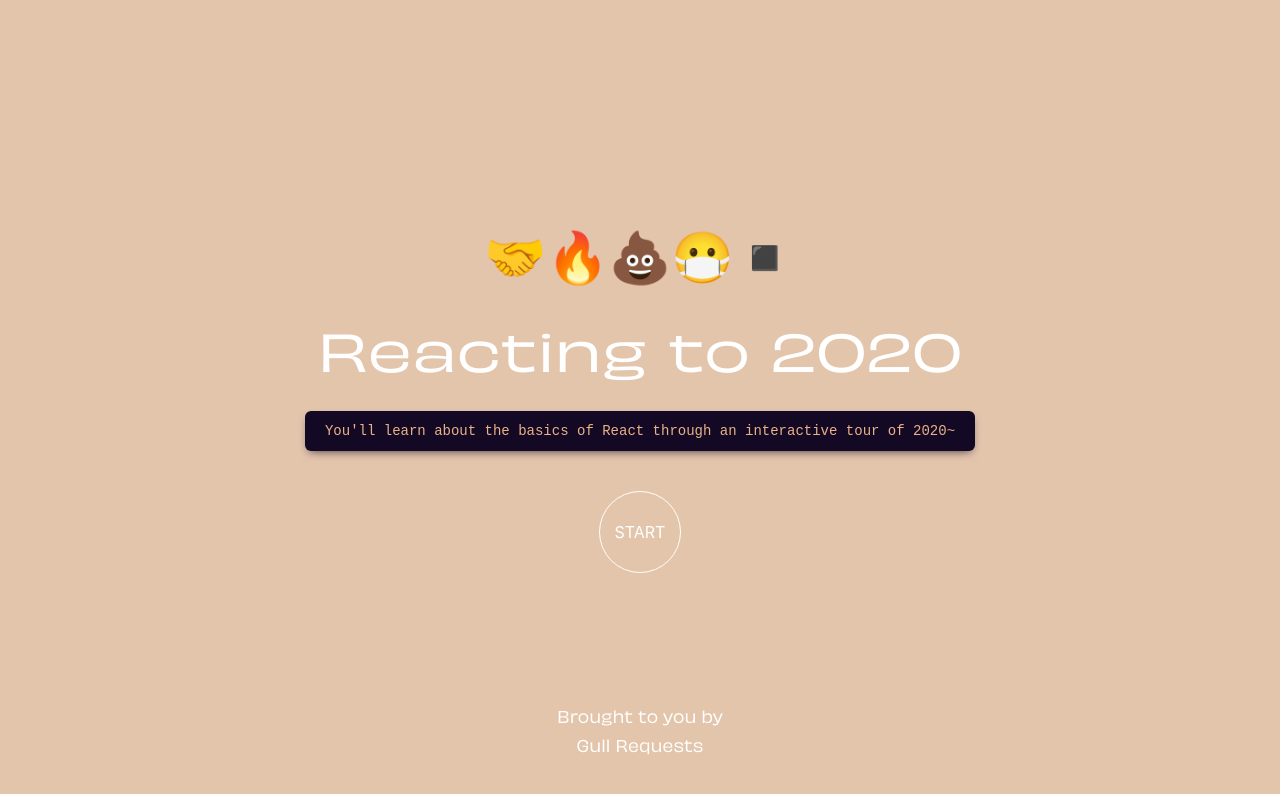
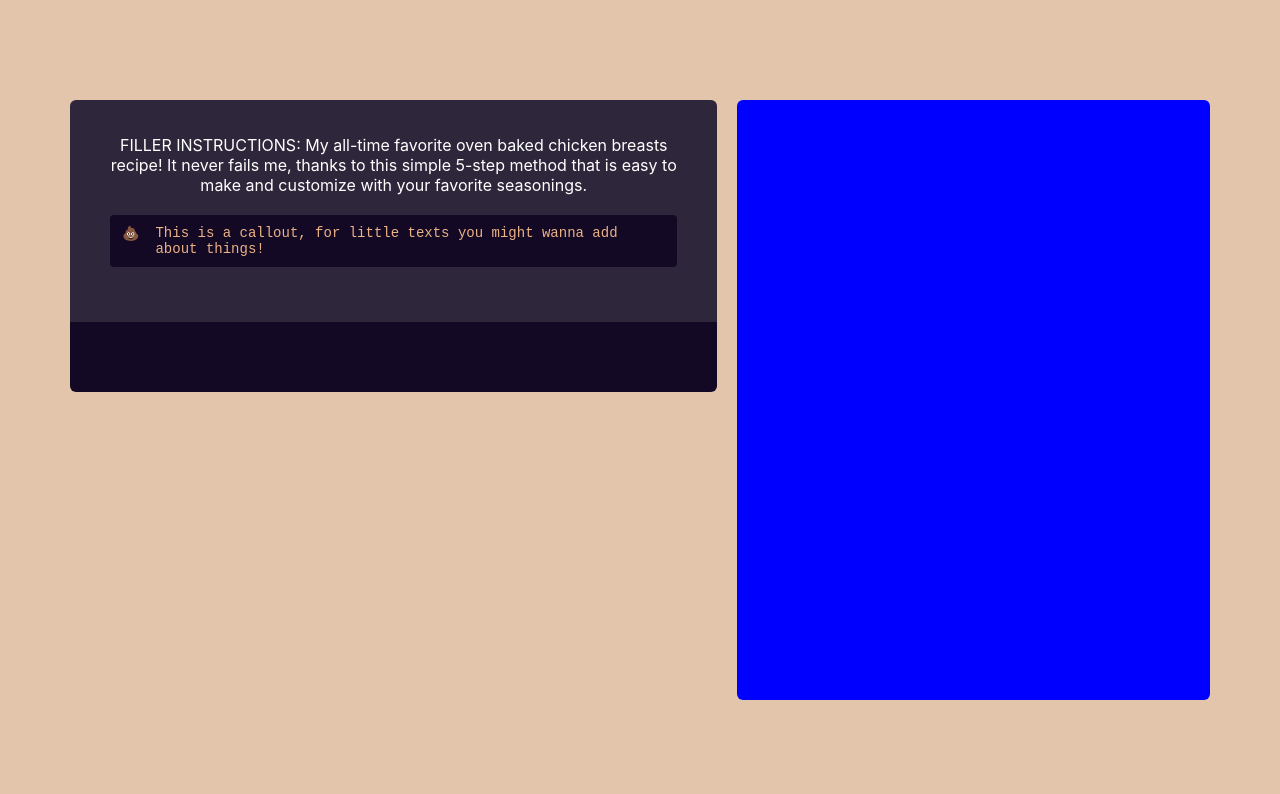
Before and after one commit to songeunyou/reacting-to-2020, a React (Create React App) app: page / in a window 1280 px wide. Shown: the top 794 px of the page. Built offline with nearby package versions, Linux system fonts and the light colour scheme.

Commit message:
Styled instructions and code editor
- Dark theme for instructions and code editor
- Created callout component

```diff
--- a/src/App.tsx
+++ b/src/App.tsx
@@ -10,8 +10,8 @@
   return (
     <div className="App">
       <Router>
-          <Route exact path="/tut" component={TutorialPage}/>
-          <Route exact path="/" component={HomePage}/>
+          <Route exact path="/" component={TutorialPage}/>
+          <Route exact path="/tt" component={HomePage}/>
           {/*for link www.x.com/tutorial/1 => id '1' will be passed to TutorialPage component*/}
           {/*<Route path="/tutorial/:tutorialStep" render={({ match }) => <TutorialPage id={match.params.tutorialStep}/>}/>*/}
           <Route exact path="/success" component={Completed}/>
--- a/src/css/App.css
+++ b/src/css/App.css
@@ -1,3 +1,11 @@
+@font-face {
+  font-family: Obviously;
+  src: url("../fonts/Obviously-Regular.otf") format("opentype");
+}
+@font-face {
+  font-family: ObviouslyWide;
+  src: url("../fonts/Obviously-Wide.otf") format("opentype");
+}
 @font-face {
   font-family: Obviously;
   src: url("../fonts/Obviously-Regular.otf") format("opentype");
@@ -21,6 +29,7 @@
   margin: 0px;
 }
 
+/*---------- HOMEPAGE ----------*/
 .home-page {
   display: flex;
   flex-direction: column;
@@ -67,6 +76,7 @@
   margin: 4px;
 }
 
+/*---------- TUTORIAL PAGE ----------*/
 .tutorial-page {
   position: relative;
   width: 100vw;
@@ -74,25 +84,47 @@
   padding: 60px;
   display: flex;
 }
+.tutorial-page .info {
+  margin: 20px 10px;
+}
 .tutorial-page .info .instructions {
-  margin: 20px;
-  border-radius: 8px;
-  padding: 40px 60px;
-  background: white;
-  box-shadow: 0px 6px 35px -8px rgba(0, 0, 0, 0.2);
+  color: white;
+  border-radius: 6px;
+  padding: 35px 40px;
+  color: white;
+  font-size: 16px;
+  background: #2E263A;
+  border-radius: 6px 6px 0px 0px;
 }
 .tutorial-page .info .code-editor {
-  margin: 20px;
-  border-radius: 8px;
-  padding: 40px 60px;
-  background: white;
-  box-shadow: 0px 6px 35px -8px rgba(0, 0, 0, 0.2);
+  color: white;
+  border-radius: 6px;
+  padding: 35px 40px;
+  background: #140924;
+  border-radius: 0px 0px 6px 6px;
 }
 .tutorial-page .visual {
-  border-radius: 4px;
-  margin: 20px;
+  border-radius: 6px;
+  margin: 20px 10px;
   width: 100%;
   background: blue;
 }
 
+.callout {
+  background: #140924;
+  border-radius: 4px;
+  display: flex;
+  padding: 10px 12px;
+  margin: 20px 0px;
+}
+.callout p {
+  text-align: left;
+  color: #EAB286;
+  font-size: 14px;
+  font-family: monospace;
+}
+.callout p:first-of-type {
+  margin-right: 16px;
+}
+
 /*# sourceMappingURL=App.css.map */
--- a/src/pages/TutorialPage.tsx
+++ b/src/pages/TutorialPage.tsx
@@ -1,6 +1,20 @@
 import React from 'react';
 import logo from './logo.svg';
 import '../css/App.css';
+
+interface CalloutProps {
+    emoji: string;
+    text: string;
+}
+
+function Callout({emoji, text}: CalloutProps) {
+    return (
+        <div className="callout">
+            <p>{emoji}</p>
+            <p>{text}</p>
+        </div>
+    );
+}
 
 function TutorialPage() {
   return (
@@ -8,6 +22,7 @@
         <div className="info">
             <div className="instructions">
                 FILLER INSTRUCTIONS: My all-time favorite oven baked chicken breasts recipe!  It never fails me, thanks to this simple 5-step method that is easy to make and customize with your favorite seasonings.
+                <Callout emoji="💩" text="This is a callout, for little texts you might wanna add about things!"/>
             </div>
             <div className="code-editor">
             </div>
--- a/src/scss/App.scss
+++ b/src/scss/App.scss
@@ -16,6 +16,8 @@
 p {
     margin: 0px;
 }
+
+/*---------- HOMEPAGE ----------*/
 
 .home-page {
     display: flex;
@@ -37,7 +39,7 @@
     .subtitle {
         font-size: 14px;
         background: $main-bg;
-        color: #EAB286;
+        color: $peach;
         border-radius: 6px;
         font-family: monospace;
         padding: 12px 20px;
@@ -68,6 +70,8 @@
     }
 }
 
+/*---------- TUTORIAL PAGE ----------*/
+
 .tutorial-page {
     position: relative;
     width: 100vw;
@@ -76,18 +80,43 @@
     display: flex;
 
     .info {
+        margin: 20px 10px;
         .instructions {
             @include block;
+            @include paragraph;
+            background: $secondary-bg;
+            border-radius: 6px 6px 0px 0px;
         }
         .code-editor {
             @include block;
+            background: $main-bg;
+            border-radius: 0px 0px 6px 6px;
         }
     }
 
     .visual {
-        border-radius: 4px;
-        margin: 20px;
+        border-radius: 6px;
+        margin: 20px 10px;
         width: 100%;
         background: blue;
     }
 }
+
+.callout {
+    background: $main-bg;
+    border-radius: 4px;
+    display: flex;
+    padding: 10px 12px;
+    margin: 20px 0px;
+
+    p {
+        text-align: left;
+        color: $peach;
+        font-size: 14px;
+        font-family: monospace;
+
+        &:first-of-type {
+            margin-right: 16px;
+        }
+    }
+}
--- a/src/scss/_variables.scss
+++ b/src/scss/_variables.scss
@@ -1,4 +1,6 @@
-$primary-text: black;
-$secondary-text: black;
+$primary-text: white;
+$secondary-text: white;
+$peach: #EAB286;
 
 $main-bg: #140924;
+$secondary-bg: #2E263A;
```
Also changed, not shown: src/scss/_mixins.scss (+4 -5 lines), 1 other file (tests, documents, lock files or other folders).
